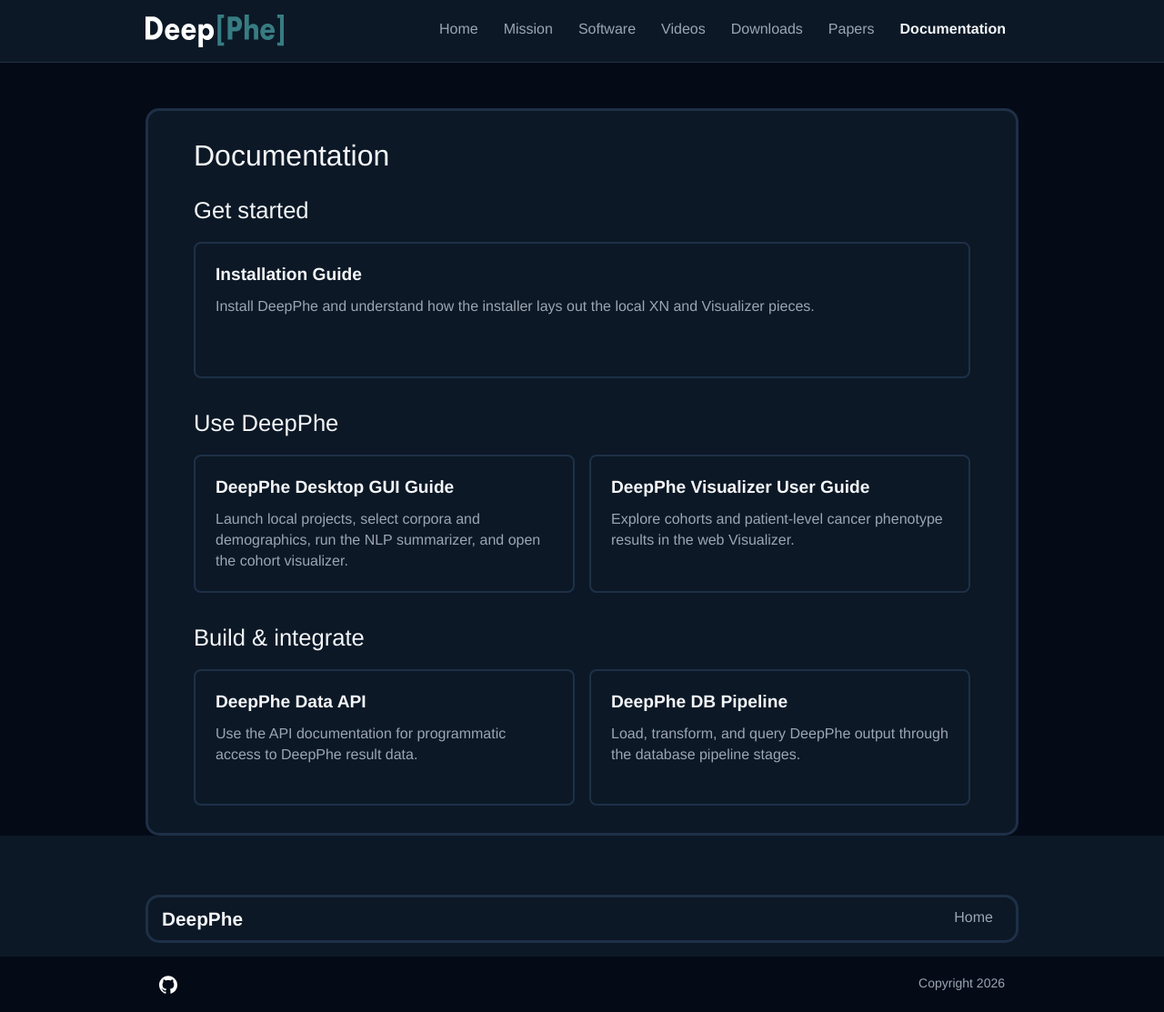
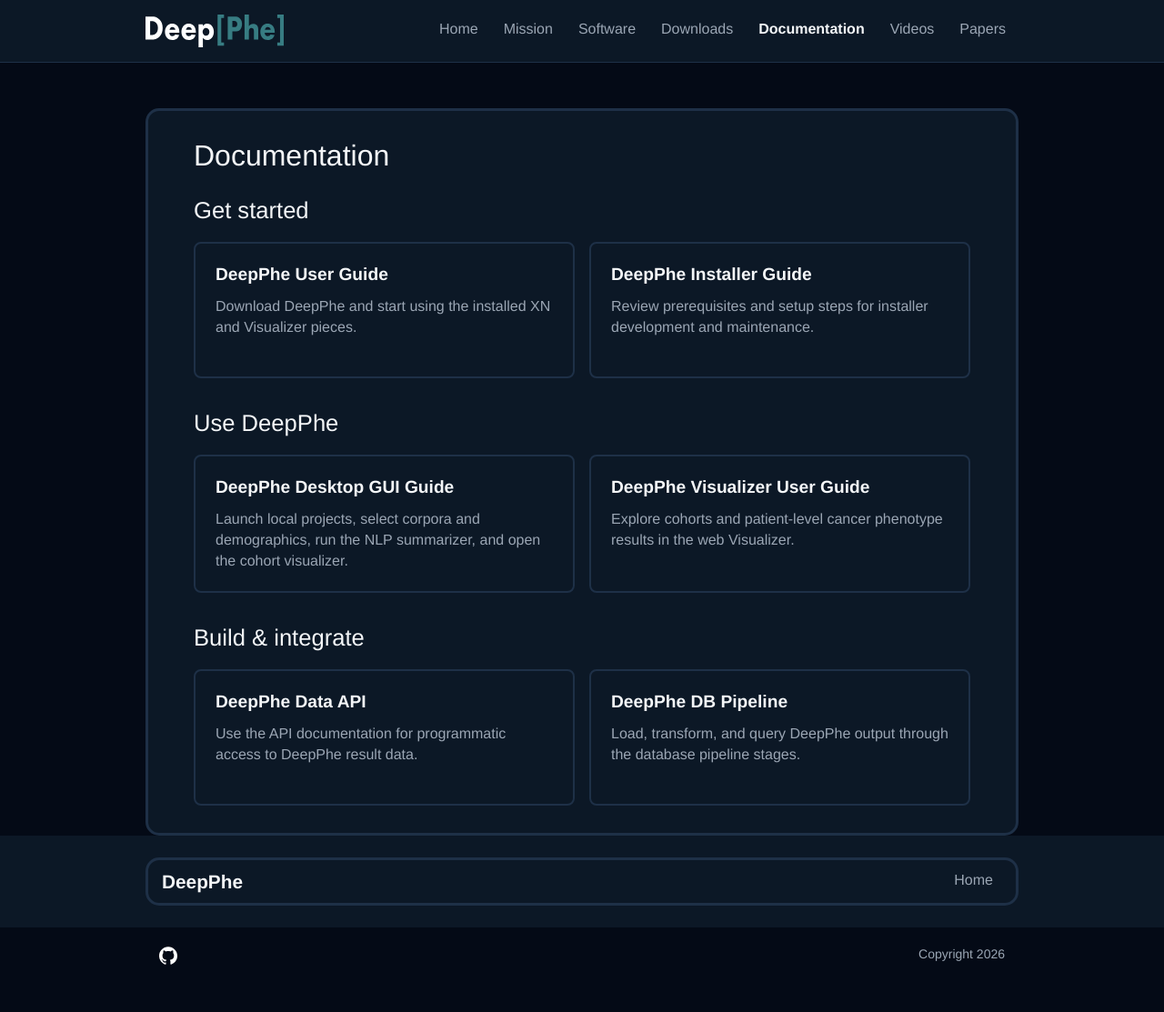
Before and after one commit to DeepPhe/beta-github-io-site, a Jekyll site: the page built from documentation.md, in a window 1280 px wide. Shown: the whole page at 91% size. Built offline with Jekyll 4.4.1, drawn with Linux system fonts in a browser that asks for light colours; nearby versions of some CDN libraries; after the commit the page ends 1081 px from its top, so only the background shows below that.

Commit message:
site: update documentation and footer links

```diff
--- a/_sass/components/_footer.scss
+++ b/_sass/components/_footer.scss
@@ -1,7 +1,10 @@
 .footer {
   background: $footer-background-color;
-  padding-top: 15px;
-  padding-bottom: 15px;
+  padding-top: 24px;
+  padding-bottom: 24px;
+  .section {
+    margin-top: 0;
+  }
   .footer-inner {
     display: flex;
     justify-content: space-between;
--- a/documentation.md
+++ b/documentation.md
@@ -12,9 +12,13 @@
 <section class="documentation-section" aria-labelledby="documentation-get-started">
   <h2 id="documentation-get-started">Get started</h2>
   <div class="documentation-grid">
-    <a class="documentation-card" href="https://deepphe.github.io/installation/">
-      <span class="documentation-card-title">Installation Guide</span>
-      <span class="documentation-card-description">Install DeepPhe and understand how the installer lays out the local XN and Visualizer pieces.</span>
+    <a class="documentation-card" href="https://deepphe.github.io/installation/user/download">
+      <span class="documentation-card-title">DeepPhe User Guide</span>
+      <span class="documentation-card-description">Download DeepPhe and start using the installed XN and Visualizer pieces.</span>
+    </a>
+    <a class="documentation-card" href="https://deepphe.github.io/installation/getting-started/prerequisites">
+      <span class="documentation-card-title">DeepPhe Installer Guide</span>
+      <span class="documentation-card-description">Review prerequisites and setup steps for installer development and maintenance.</span>
     </a>
   </div>
 </section>
```
Also changed, not shown: _data/menus.yml (+7 -7 lines), _services/deepphe-viz.md (+2 -0 lines), _services/deepphe-xn.md (+2 -0 lines).
